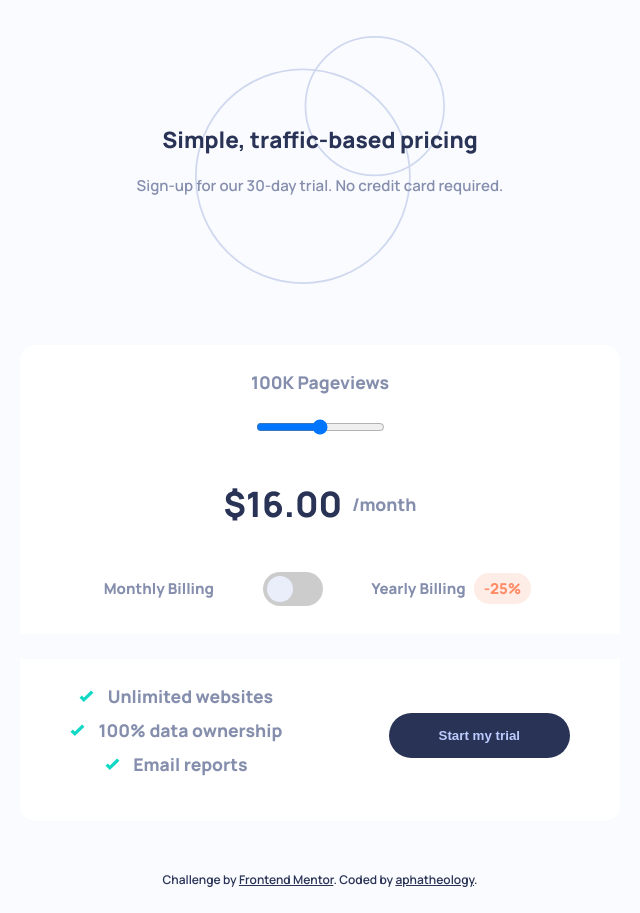
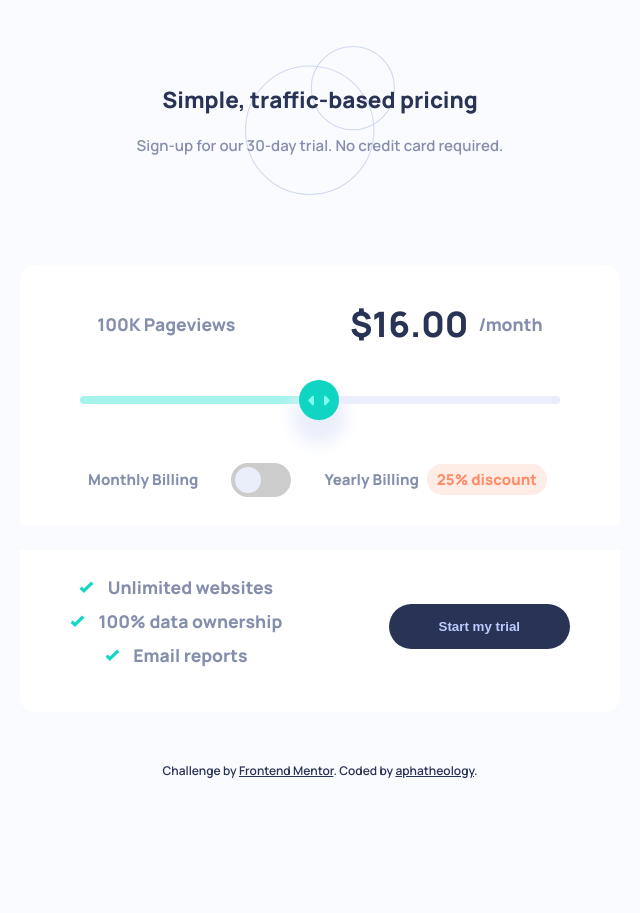
Before and after one commit to Aphatheology/Interactive_Pricing_Component, a plain HTML site: page index.html in a window 1280 px wide. Shown: the whole page, without its empty margins (320-960 px from the left). After the commit the page ends 804 px from the top, so only its background shows below. Drawn offline with Linux system fonts and the light colour scheme.

Commit message:
Improve range styling and pricing functionality

```diff
--- a/customrange.css
+++ /dev/null
@@ -1,45 +0,0 @@
-.slidecontainer {
-    width: 100%; /* Width of the outside container */
-  }
-
-  /* The slider itself */
-  .slider {
-    -webkit-appearance: none;  /* Override default CSS styles */
-    appearance: none;
-    width: 100%; /* Full-width */
-    height: 10px; /* Specified height */
-    background: #d3d3d3; /* Grey background */
-    outline: none; /* Remove outline */
-    opacity: 0.7; /* Set transparency (for mouse-over effects on hover) */
-    -webkit-transition: .2s; /* 0.2 seconds transition on hover */
-    transition: opacity .2s;
-  }
-
-  /* Mouse-over effects */
-  .slider:hover {
-    opacity: 1; /* Fully shown on mouse-over */
-  }
-
-.slider::-webkit-slider-thumb {
-    -webkit-appearance: none;
-    appearance: none;
-    border: 2px solid red;
-    /* width: 50px;
-    height: 50px; */
-    width: 23px;
-    height: 25px;
-    border: 0;
-    background: url('images/icon-slider.svg') no-repeat;
-    background-size: 15px;
-    cursor: pointer;
-  }
-
-  .slider::-moz-range-thumb {
-    width: 23px;
-    height: 25px;
-    border: 0;
-    background: url('images/icon-slider.svg')
-    no-repeat;
-    background-size: 15px;
-    cursor: pointer;
-  }
--- a/index.html
+++ b/index.html
@@ -6,7 +6,7 @@
 
   <link rel="icon" type="image/png" sizes="32x32" href="./images/favicon-32x32.png">
   <link rel="stylesheet" href="style.css">
-  <!-- <link rel="stylesheet" href="customrange.css"> -->
+  <link rel="stylesheet" href="newrange.css">
   <title>Frontend Mentor | Interactive pricing component</title>
 </head>
 <body>
@@ -17,16 +17,19 @@
     </header>
 
     <section class="range">
-        <h3 class="pageview"><span id="output"></span>K Pageviews</h3>
-        <div class="slidecontainer">
-            <input type="range" min="1" max="200" value="100" class="slider" id="myRange">
+        <div class="rangefirst">
+            <h3 class="pageview"><span id="output">100</span>K Pageviews</h3>
+            <div class="slidecontainer">
+                <input type="range" min="1" max="200" value="100" class="slider" id="myRange">
+            </div>
+            <h3 class="rate"><span class="amount">$16.00</span> /month</h3>
         </div>
-        <h3 class="rate"><span class="amount">$16.00</span> /month</h3>
+
         <div class="togglesection">
             <h4>Monthly Billing</h4>
             <div class="toggle">
                 <label class="switch">
-                    <input type="checkbox">
+                    <input id="toggle" type="checkbox">
                     <span class="toggleball round"></span>
                 </label>
             </div>
--- /dev/null
+++ b/newrange.css
@@ -0,0 +1,95 @@
+input[type=range] {
+    -webkit-appearance: none;
+    -moz-appearance: none;
+    appearance: none;
+
+    width: 100%;
+    height: 8px;
+
+    background: linear-gradient(to right, hsl(174, 77%, 80%) 0%, hsl(174, 77%, 80%) 50%,
+                hsl(224, 65%, 95%) 50%, hsl(224, 65%, 95%) 100%);
+    border-radius: 9px;
+
+    cursor: pointer;
+  }
+
+  input[type=range]::-webkit-slider-runnable-track {
+    width: 100%;
+    height: 8px;
+
+    border-radius: 9px;
+
+    cursor: pointer;
+  }
+
+  input[type=range]::-moz-range-track {
+    width: 100%;
+    height: 8px;
+
+    border-radius: 9px;
+
+    cursor: pointer;
+  }
+
+  input[type=range]::-ms-track {
+    width: 100%;
+    height: 8px;
+
+    border-radius: 9px;
+
+    cursor: pointer;
+  }
+
+  input[type=range]::-webkit-slider-thumb {
+    -webkit-appearance: none;
+
+    width: 40px;
+    height: 40px;
+    margin-top: calc( ((40px - 8px) / 2) * -1 );  /* range thumb height minus range track height divided by 2 */
+
+    background-color: hsl(174, 86%, 45%);
+    background-image: url("images/icon-slider.svg");
+    background-position: center;
+    background-size: auto;
+    background-repeat: no-repeat;
+    border-radius: 100%;
+    box-shadow: 0px 17px 17px 7px hsl(224, 65%, 95%);
+
+    cursor: grab;
+
+    transition: background-color 300ms ease-in-out;
+  }
+
+  input[type=range]::-webkit-slider-thumb:active {
+    background-color: #0caa9b !important;
+
+    cursor: grabbing;
+  }
+
+  input[type=range]::-moz-range-thumb {
+    width: 40px;
+    height: 40px;
+    margin-top: calc( ((40px - 8px) / 2) * -1 );
+
+    background-color: hsl(174, 86%, 45%);
+    background-image: url("images/icon-slider.svg");
+    background-position: center;
+    background-size: auto;
+    background-repeat: no-repeat;
+    border-radius: 100%;
+    box-shadow: 0px 17px 17px 7px hsl(224, 65%, 95%);
+
+    cursor: grab;
+  }
+
+  input[type=range]::-moz-range-thumb:active {
+    background-color: #0caa9b !important;
+
+    cursor: grabbing;
+  }
+
+  input[type=range]::-webkit-range-thumb:active {
+    background-color: #0caa9b !important;
+
+    cursor: grabbing;
+  }
--- a/script.js
+++ b/script.js
@@ -3,8 +3,66 @@ let output = document.getElementById("output");
 let amount = document.querySelector(".amount")
 output.innerHTML = slider.value; // Display the default slider value
 
+let toggleball = document.querySelector(".toggleball")
+let discount = document.querySelector(".discount")
+let toggle = document.getElementById("toggle");
+
+toggle.addEventListener('click', () => {
+    if(toggle.checked) {
+        amount.innerHTML = `$${(slider.value * 0.16 * 12 * 0.75).toFixed(2)} `
+    } else {
+        amount.innerHTML = `$${(slider.value * 0.16).toFixed(2)} `
+    }
+})
+
 // Update the current slider value (each time you drag the slider handle)
 slider.oninput = function() {
   output.innerHTML = slider.value;
-  amount.innerHTML = `$${(slider.value * 0.16).toFixed(2)} `
+  if(toggle.checked) {
+    amount.innerHTML = `$${(slider.value * 0.16 * 12 * 0.75).toFixed(2)} `
+} else {
+    amount.innerHTML = `$${(slider.value * 0.16).toFixed(2)} `
 }
+//   amount.innerHTML = `$${(slider.value * 0.16).toFixed(2)} `
+}
+
+// toggle.oninput = function() {
+//     if(toggleball.checked) {
+//         console.log("checked")
+//     } else {
+//       console.log("unchecked")
+//     }
+// }
+
+if(window.innerWidth > 550) {
+    discount.innerHTML = "25% discount"
+}
+
+
+
+
+
+// document.addEventListener("DOMContentLoaded", function() {
+//     document.getElementById("price-slider").addEventListener("mousedown", function() {
+//       this.style.outlineWidth = "0";
+//     });
+
+//     document.getElementById("price-slider").addEventListener("mouseup", function() {
+//       this.blur();
+//       this.style.outlineWidth = "initial";
+//     });
+
+//     document.getElementById("price-slider").addEventListener("mouseleave", function() {
+//       this.blur();
+//       this.style.outlineWidth = "initial";
+//     });
+
+//     document.getElementById("price-slider").oninput = function() {
+//       handleSliderChange(this.value);
+
+//       var fillTrackPct = (this.value - this.min) / (this.max - this.min) * 100;
+
+//       this.style.background = "linear-gradient(to right, hsl(174, 77%, 80%) 0%, hsl(174, 77%, 80%) "
+//                               + fillTrackPct + "%, hsl(224, 65%, 95%) " + fillTrackPct + "%, hsl(224, 65%, 95%) 100%)";
+//     };
+// });
--- a/style.css
+++ b/style.css
@@ -235,8 +235,9 @@ button {
 
 @media screen and (min-width: 500px) {
     header {
-        min-height: 40vh;
+        min-height: 30vh;
         padding: 50px;
+        background-size: 150px;
     }
 
     .range, .trial {
@@ -262,4 +263,29 @@ button {
         padding: 15px 50px;
         margin-top: 0px;
     }
+
+    .rangefirst {
+        display: flex;
+        justify-content: space-around;
+        align-items: center;
+        flex-wrap: wrap;
+        padding: 10px;
+    }
+
+    .rangefirst .slidecontainer {
+        order: 2;
+        flex: 1 0 100%;
+        margin: 30px auto;
+        padding: 10px 40px;
+    }
+
+    .rangefirst h3 {
+        padding: 0;
+        margin: 0;
+    }
+
+    /* .rangefirst h3:last-of-type {
+        flex-basis: 100%;
+        height: 0;
+    } */
 }
```
Also changed, not shown: 2 other files.
